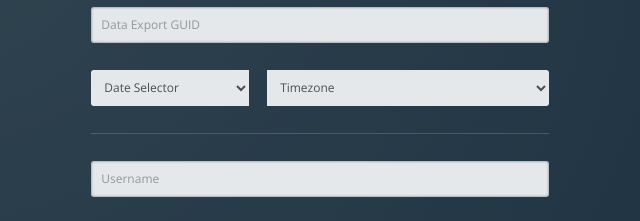
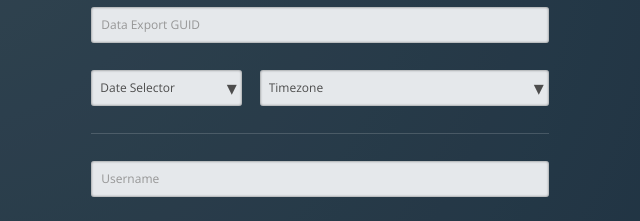
Before and after one commit to Webtrends/tableau-infinity-wdc, a website: page index.html in a window 1280 px wide. Shown: the part 278-499 px from the top of the page, 320-960 px from the left. Drawn offline with nearby package versions, Linux system fonts and the light colour scheme; files that its build step writes are made by us from their sources.

Commit message:
Fixed style issues for dropdown boxes.

```diff
--- a/index.html
+++ b/index.html
@@ -65,6 +65,8 @@
             <p>
 
             <div class="input-group" id="time">
+                <div class="select-wrapper">
+                    <p class="select-triangle" aria-hidden="true">&#9662;</p>
                     <select id="daterange" name="daterange" class="input-sm form-control select" required=""
                             onchange="hideDatePicker()">
                         <option selected="true" disabled="true" value="">Date Selector</option>
@@ -80,9 +82,12 @@
                         <option value="previousyear">Previous Year</option>
                         <option value="custom">Custom Range</option>
                     </select>
+                </div>
 
                 <span class="input-group-addon select-add-on"></span>
 
+                <div class="select-wrapper">
+                    <p class="select-triangle" aria-hidden="true">&#9662;</p>
                     <select id="timezone" name="timezone" class="input-sm form-control select" required="">
                     <option selected="true" disabled="true" value="">Timezone</option>
                     <optgroup label="Standard">
@@ -492,6 +497,7 @@
                     </optgroup>
                  </select>
                 </div>
+            </div>
 
             </p>
             <p>
--- a/src/main.css
+++ b/src/main.css
@@ -162,18 +162,37 @@ form p {
     margin-bottom: 3em;
 }
 
+.select-wrapper {
+    position: relative;
+}
+
 .select {
     height: calc(3em);
-    color: #4d4d4d; !important;
-    background-color: #e5e8eb; !important;
-    border-radius: 3px;
+    color: #4d4d4d;
+    background-color: #e5e8eb;
+    border-radius: 3px ! important;
     border: 0;
+    -moz-appearance: none;
+    -webkit-appearance: none;
+    -webkit-box-shadow: inset 0px 0px 2px 1px rgba(0, 0, 0, 0.25);
+    -moz-box-shadow: inset 0px 0px 2px 1px rgba(0, 0, 0, 0.25);
+    box-shadow: inset 0px 0px 2px 1px rgba(0, 0, 0, 0.25);
 }
 
 .select-add-on {
     background: transparent;
     border-style: none;
-    z-index: -1;
+}
+
+.select-triangle {
+    font-size: 20px;
+    color: #4d4d4d;
+    text-align: right;
+    position: absolute;
+    right: 5px;
+    top: 3px;
+    z-index: 5;
+    pointer-events: none;
 }
 
 input[type="text"],
```
Lines whose indentation alone changed are shown as unchanged.
